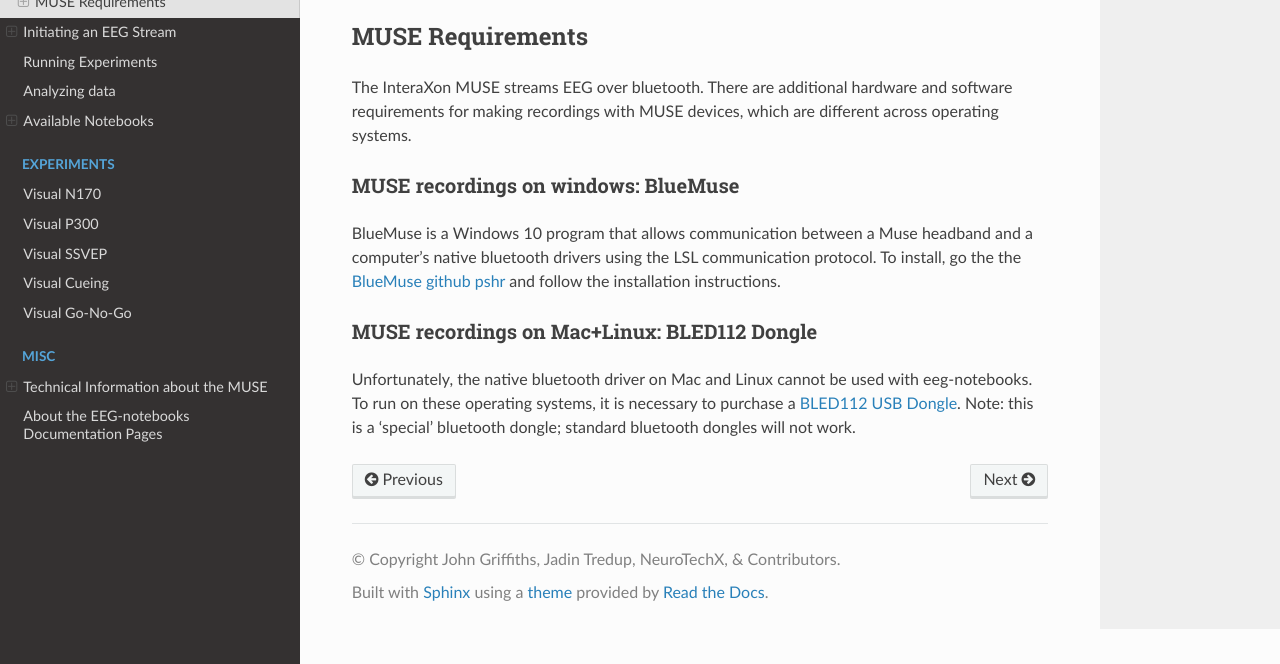
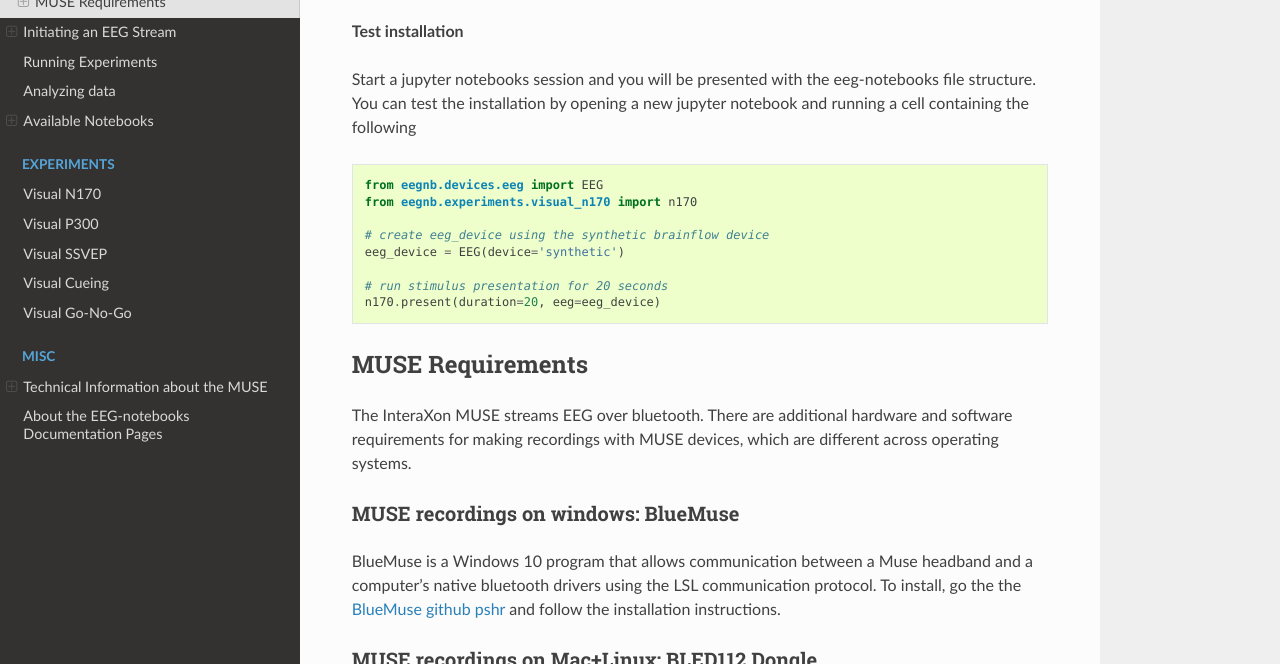
Before and after one commit to NeuroTechX/EEG-ExPy, a Sphinx documentation site: the page built from doc/getting_started/installation.rst, in a window 1280 px wide and 900 px high, scrolled down 300 px, cut to the strip 236-900 px from the top of the window. Built offline with Sphinx 7.4.7 and the Read the Docs theme 2.0.0, drawn with Linux system fonts in a browser that asks for light colours; pages that are not in the unit, such as notebooks, are missing from menus.

Commit message:
added test installation section

```diff
--- a/doc/getting_started/installation.rst
+++ b/doc/getting_started/installation.rst
@@ -54,6 +54,23 @@
 
 
 
+**Test installation**
+
+Start a jupyter notebooks session and you will be presented with the eeg-notebooks file structure. You can test the installation by opening a new jupyter notebook and running a cell containing the following
+
+
+.. code-block:: python
+
+   from eegnb.devices.eeg import EEG
+   from eegnb.experiments.visual_n170 import n170
+
+   # create eeg_device using the synthetic brainflow device
+   eeg_device = EEG(device='synthetic')
+
+   # run stimulus presentation for 20 seconds
+   n170.present(duration=20, eeg=eeg_device)
+
+
 
 MUSE Requirements
 ======================
```
